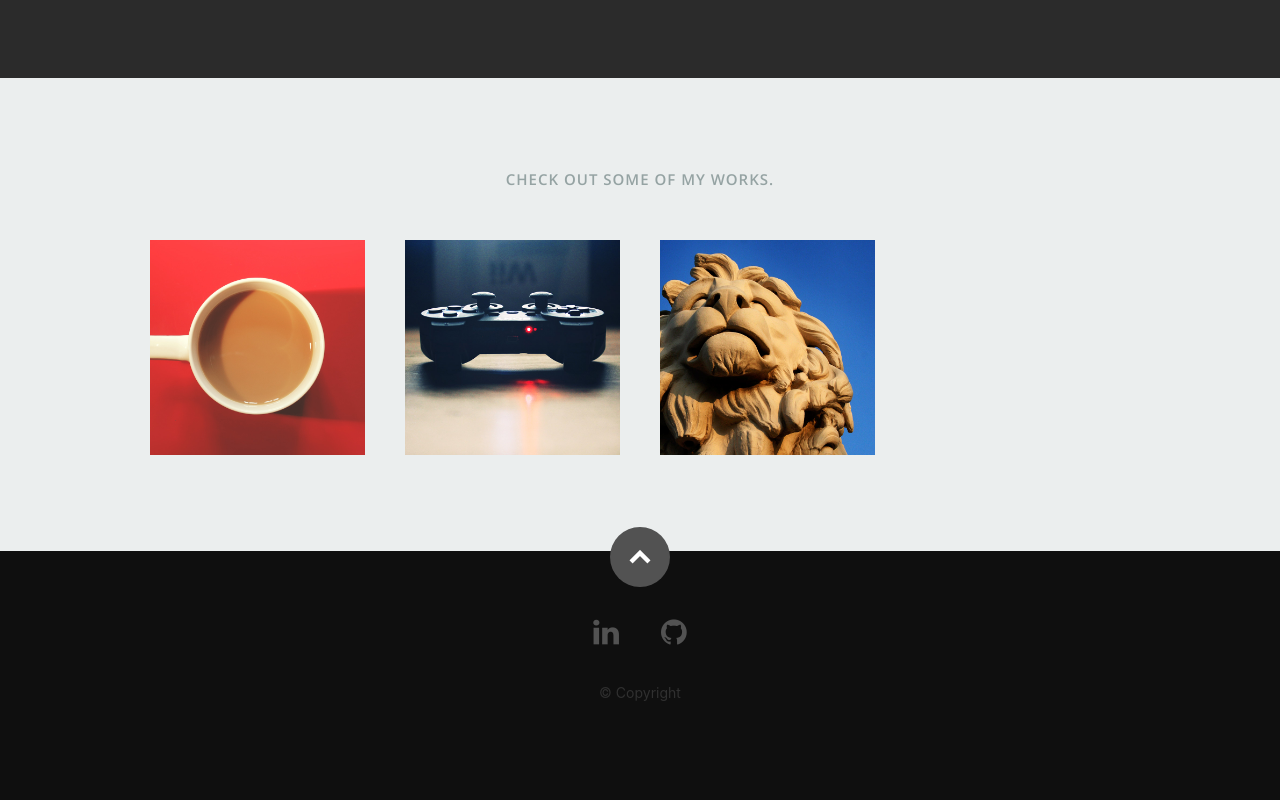
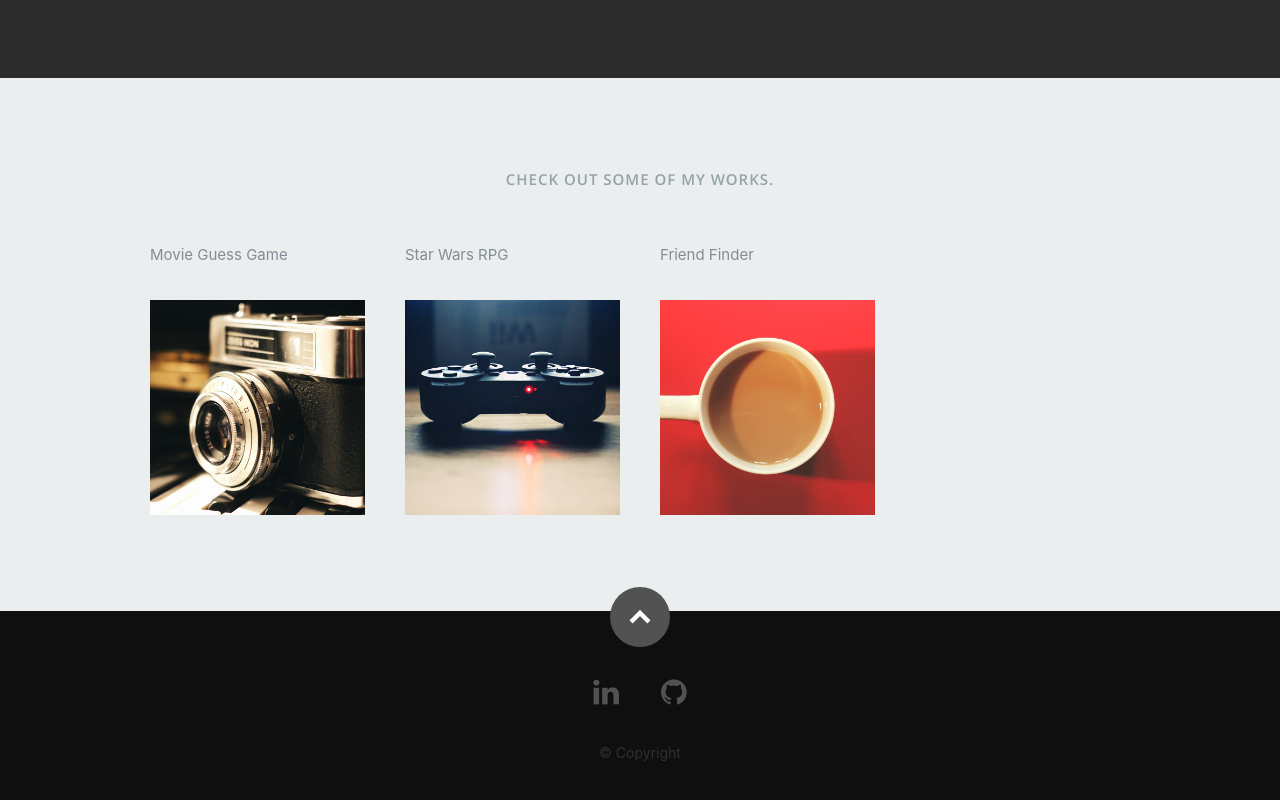
Before and after one commit to AJKim41/Portfolio, a React (Create React App) app: page / in a window 1280 px wide. Shown: the part 1208-2008 px from the top of the page. Before the commit the page ends 1964 px from the top, so only its background shows below. Built offline with nearby package versions, Linux system fonts and the light colour scheme.

Commit message:
Update Portfolio

```diff
--- a/src/components/portfolio/portfolio.js
+++ b/src/components/portfolio/portfolio.js
@@ -13,9 +13,10 @@ export default class Portfolio extends Component {
               className="bgrid-quarters s-bgrid-thirds cf"
             >
               <div className="columns portfolio-item">
+                <p style={{ margin: "0 0 5px 0;" }}>Movie Guess Game</p>
                 <div className="item-wrap">
                   <a href="#modal-01" title>
-                    <img alt="" src="images/portfolio/coffee.jpg" />
+                    <img alt="" src="images/portfolio/retrocam.jpg" />
                     <div className="overlay">
                       <div className="portfolio-item-meta">
                         <h5>Movie Guess Game</h5>
@@ -30,6 +31,7 @@ export default class Portfolio extends Component {
               </div>{" "}
               {/* item end */}
               <div className="columns portfolio-item">
+                <p style={{ margin: "0 0 5px 0;" }}>Star Wars RPG</p>
                 <div className="item-wrap">
                   <a href="#modal-02" title>
                     <img alt="" src="images/portfolio/console.jpg" />
@@ -47,9 +49,10 @@ export default class Portfolio extends Component {
               </div>{" "}
               {/* item end */}
               <div className="columns portfolio-item">
+                <p style={{ margin: "0 0 5px 0;" }}>Friend Finder</p>
                 <div className="item-wrap">
                   <a href="#modal-03" title>
-                    <img alt="" src="images/portfolio/judah.jpg" />
+                    <img alt="" src="images/portfolio/coffee.jpg" />
                     <div className="overlay">
                       <div className="portfolio-item-meta">
                         <h5>Friend Finder</h5>
```
